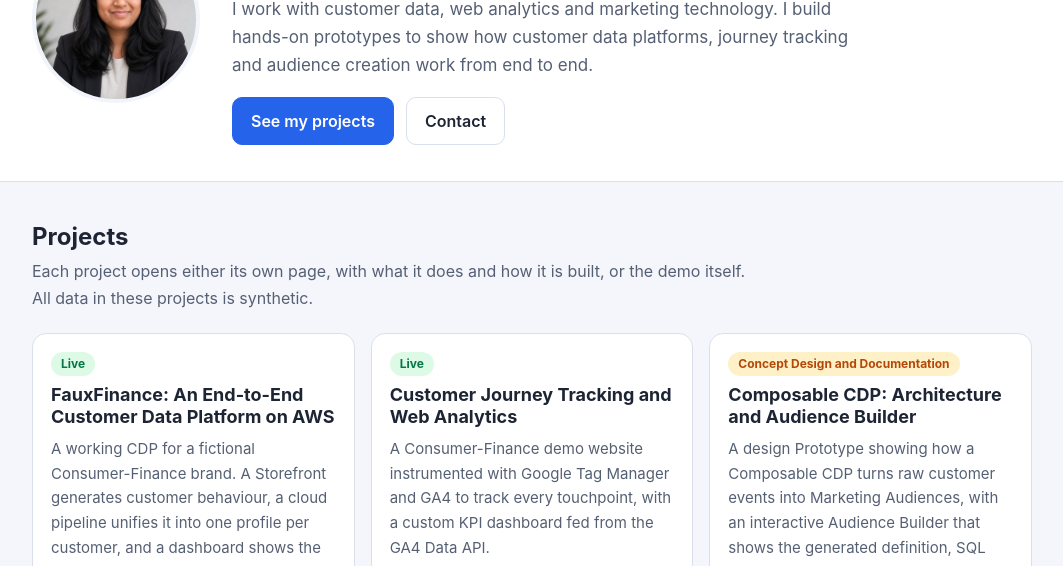
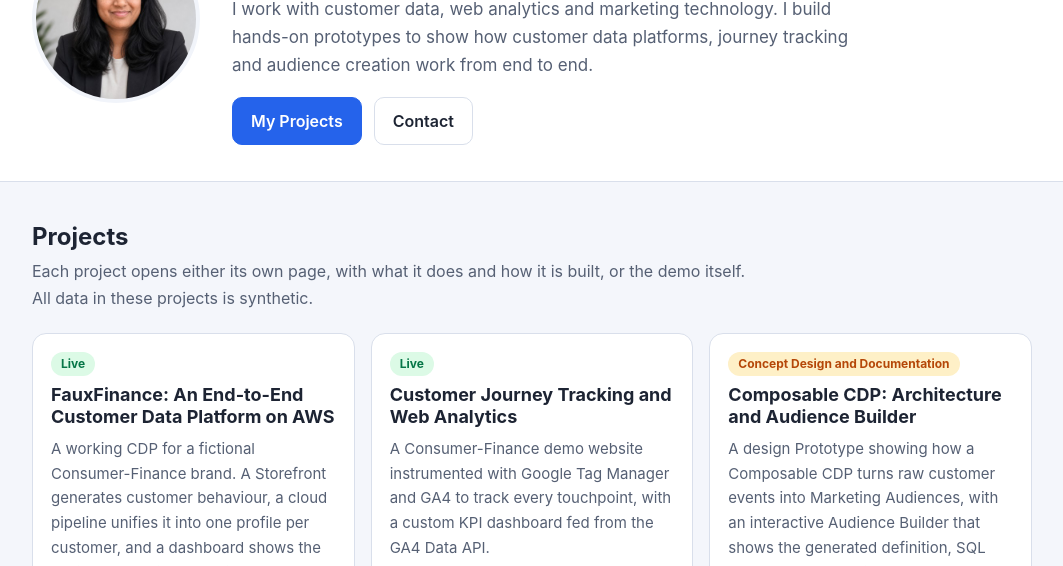
Before and after one commit to poonam-bhadane/poonam-bhadane.github.io, an Astro site: page / in a window 1280 px wide. Shown: the part 217-783 px from the top of the page, without its empty margins (108-1171 px from the left). Built offline with nearby package versions, Linux system fonts and the light colour scheme; Astro itself is replaced by a stand-in of ours.

Commit message:
Change link text from 'See my projects' to 'My Projects'

```diff
--- a/src/pages/index.astro
+++ b/src/pages/index.astro
@@ -28,7 +28,7 @@ const initials = site.name.split(' ').map((w) => w[0]).join('').slice(0, 2);
         <div class="role">{site.role}</div>
         <p class="intro">{site.intro}</p>
         <div class="actions">
-          <a class="btn primary" href={`${base}/#projects`}>See my projects</a>
+          <a class="btn primary" href={`${base}/#projects`}>My Projects</a>
           {hasCv && <a class="btn" href={`${base}/${site.cvFile}`} download>Download CV</a>}
           <a class="btn" href={`${base}/#contact`}>Contact</a>
         </div>
```
